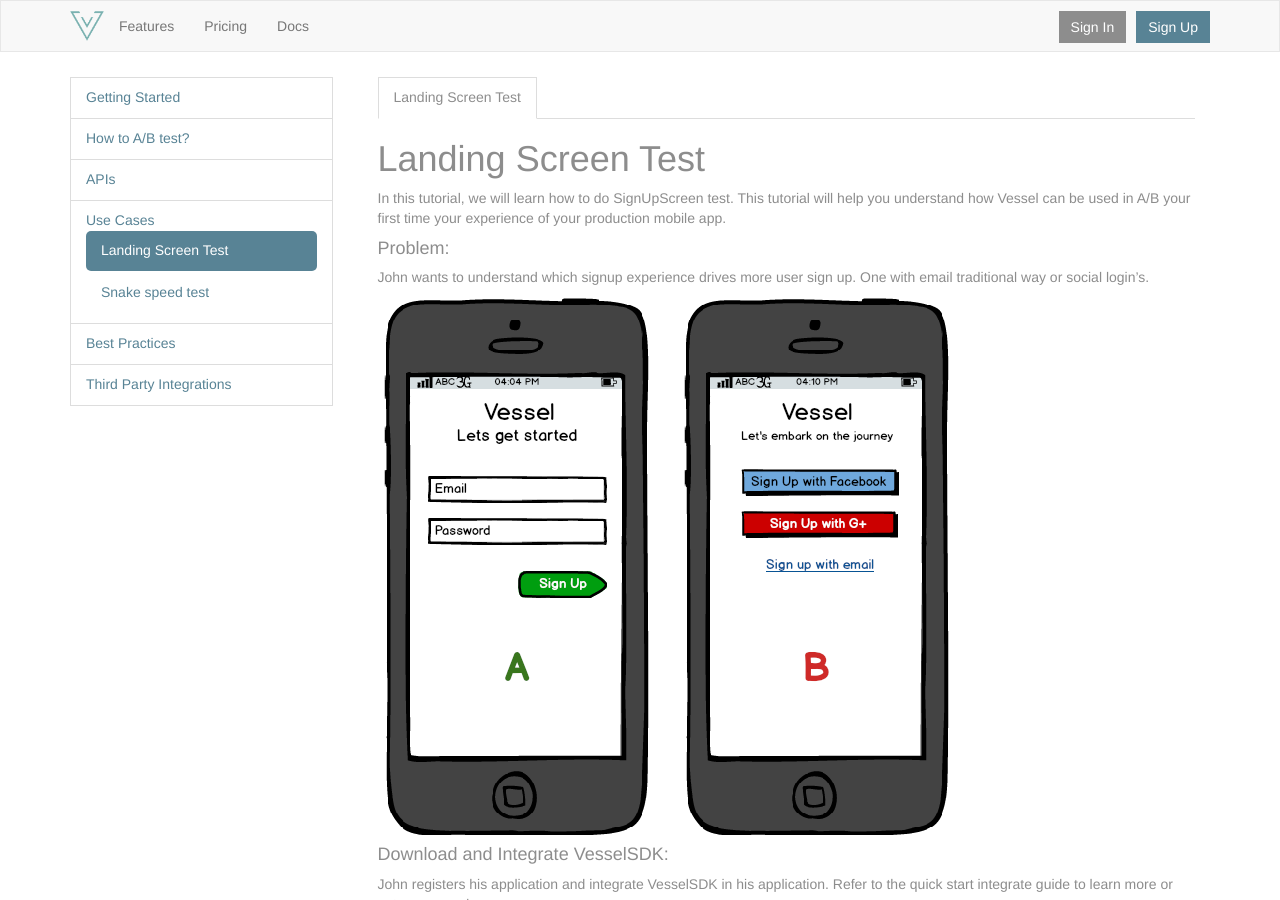
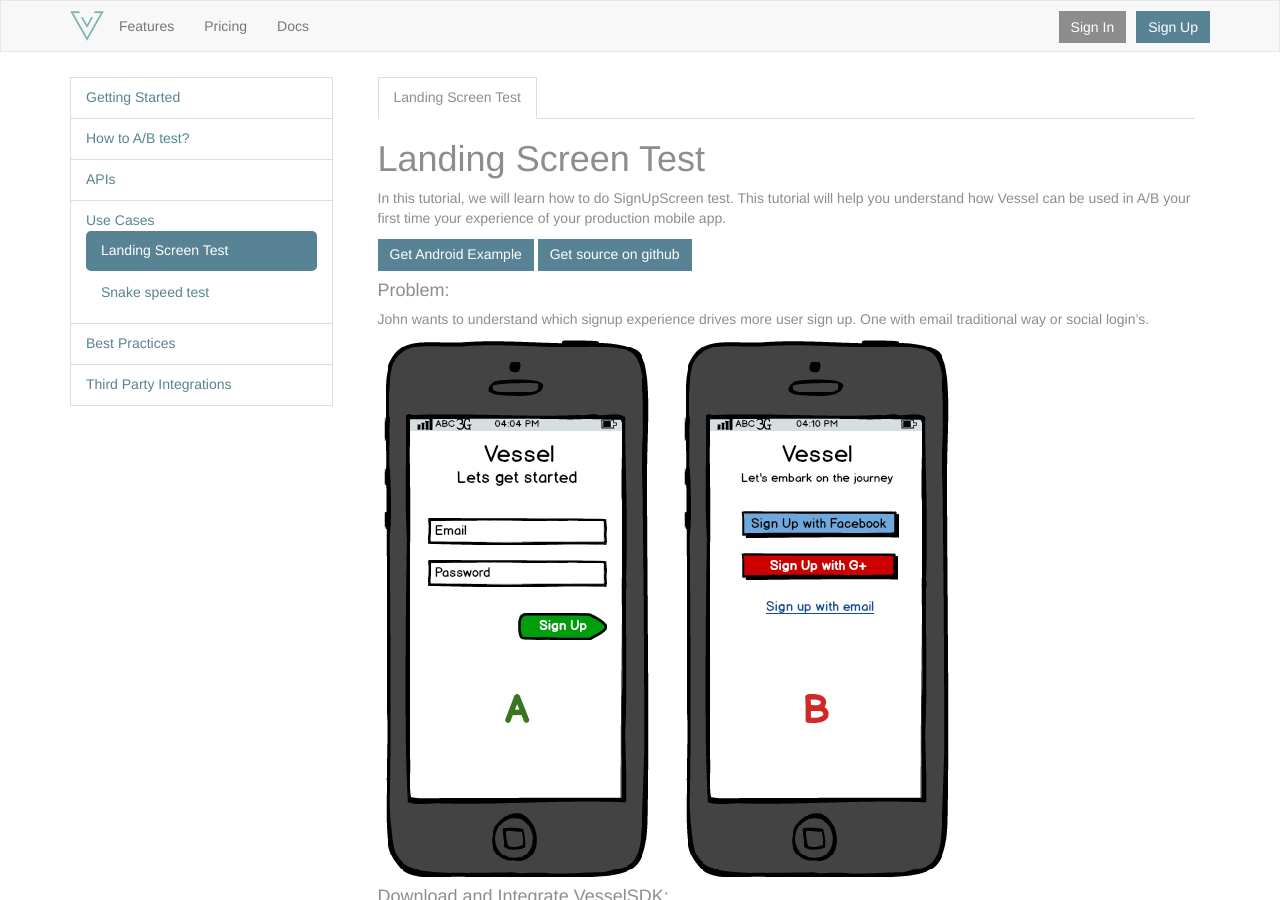
Before and after one commit to vesselio/resources, a Jekyll site: the page built from _posts/2013-09-22-landing-screen-test.html, in a window 1280 px wide and 900 px high. Built offline with Jekyll 4.4.1, drawn with Linux system fonts in a browser that asks for light colours.

Commit message:
linking source code

```diff
--- a/_posts/2013-09-22-landing-screen-test.html
+++ b/_posts/2013-09-22-landing-screen-test.html
@@ -14,6 +14,8 @@
         <h1>{{ page.title }}</h1>
         <p>In this tutorial, we will learn how to do SignUpScreen test. This tutorial will help you understand how Vessel can be used in A/B your first time your experience of your production mobile app.</p>
 
+        <a href="https://github.com/vesselio/Android-LandingAB" class="btn btn-primary">Get Android Example</a>
+          <a href="https://github.com/vesselio/iOS-LandingAB" class="btn btn-primary">Get source on github</a>
         <h4>Problem:</h4>
         <p>John wants to understand which signup experience drives more user sign up. One with email traditional way or social login’s.</p>
         <p><img src='{{ site.baseurl }}img/landing_screen/image01.png' /></p>
```
